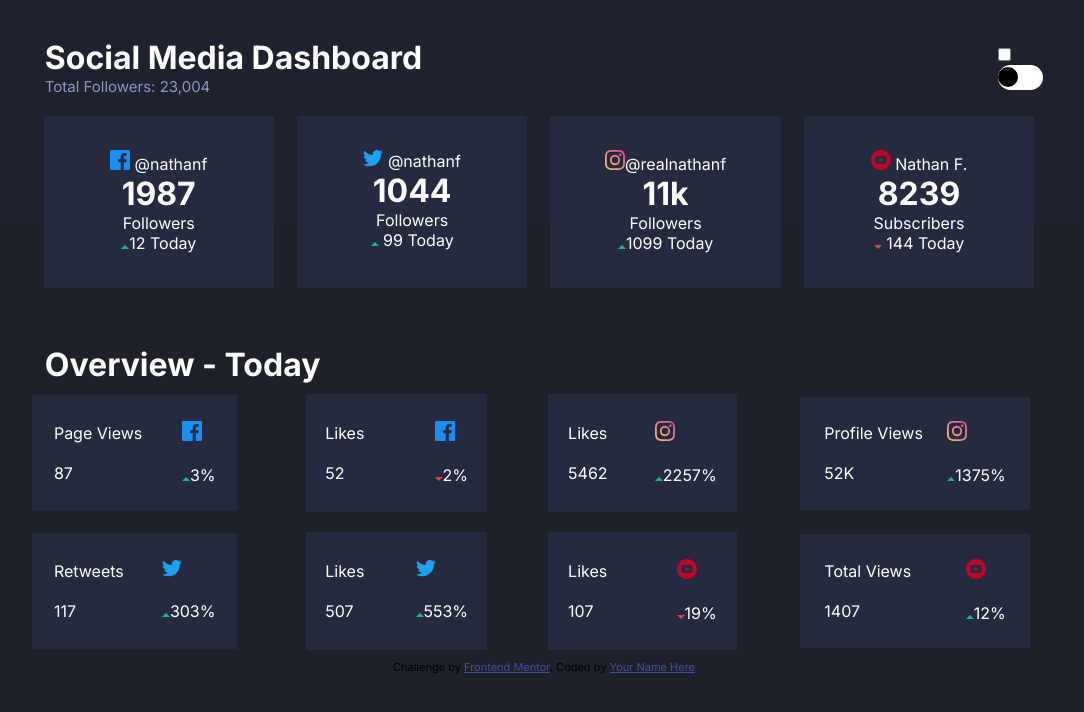
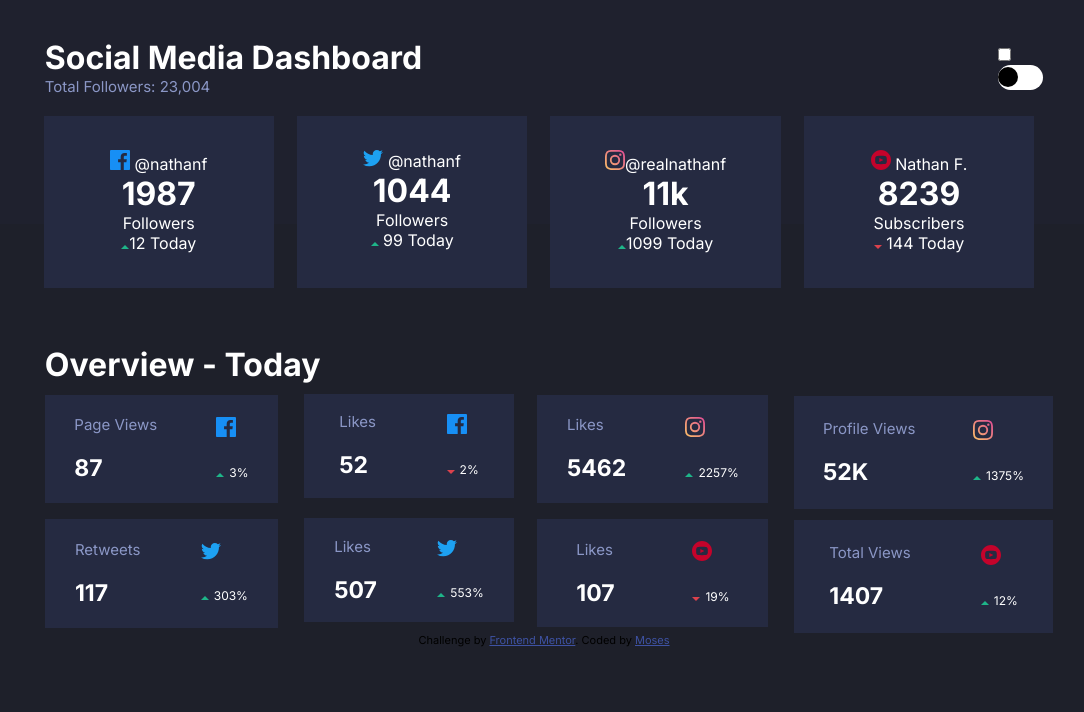
Before and after one commit to Mosesobike/social-media-dashboard, a plain HTML site: page index.html in a window 1280 px wide. Shown: the whole page, without its empty margins (96-1180 px from the left). Drawn offline with Linux system fonts and the light colour scheme.

Commit message:
fix social icon

```diff
--- a/index.html
+++ b/index.html
@@ -10,10 +10,10 @@
 
 </head>
 <body>
-<div class="top-section">
+<div class="title-section">
   <div class="social-title">
   <h1>Social Media Dashboard</h1>
-  <p class="total-followers">Total Followers: 23,004</p>
+  <p class="purple-text">Total Followers: 23,004</p>
   </div>
 <div class="toggle">
   <input type="checkbox" class="checkbox" id="checkbox">
@@ -26,21 +26,21 @@
   <div class="sub-section1">
     <img src="/images/icon-facebook.svg"> <span>@nathanf</span>
       <h1 class="sub-section-heading">1987</h1>
-      <p class ="followers">Followers</p>
+      <p class ="followers-text">Followers</p>
       <img src="/images/icon-up.svg" alt="up icon"><span class ="today">12 Today</span>
   </div>
 
   <div class="sub-section1">
       <img src="/images/icon-twitter.svg"> <span>@nathanf</span>
        <h1 class="sub-section-heading"> 1044 </h1>
-        <p class ="followers"> Followers </p>
+        <p class ="followers-text"> Followers </p>
         <img src="/images/icon-up.svg" alt="up icon"> <span class="today">  99 Today </span>
   </div>
 
   <div class="sub-section1">
      <img src="/images/icon-instagram.svg"><span>@realnathanf</span>
        <h1 class="sub-section-heading"> 11k</h1>
-        <p class="followers">Followers </p>
+        <p class="followers-text">Followers </p>
         <img src="/images/icon-up.svg" alt="up icon"><span class ="today">1099 Today </span>
   </div>
 
@@ -54,10 +54,10 @@
 </div>
 
 <h1 class="social-title">Overview - Today</h1>
-<div class=" section2-container">
-  <div class="sub-section2">
-    <div class="inner-sub-sectiion">
-  <p class="">Page Views</p>
+<div class=" overview-container">
+  <div class="sub-section-overview">
+    <div class="inner-sub-section">
+  <p class="purple-text">Page Views</p>
   <br>
   <p class="number">87</p>
   </div>
@@ -65,14 +65,14 @@
     <img src="/images/icon-facebook.svg" alt="facebook icon">
     <br>
     <br>
-    <img src="/images/icon-up.svg" alt="up icon"><span class="" >3%</span>
+    <img src="/images/icon-up.svg" alt="up icon"><small>3%</small>
   </div>
   </div>
 
 
-  <div class="sub-section2">
-    <div class="inner-sub-sectiion">
-  <p class="">Likes</p>
+  <div class="sub-section-overview">
+    <div class="inner-sub-section">
+  <p class="purple-text">Likes</p>
   <br>
   <p class="number">52</p>
   </div>
@@ -80,14 +80,14 @@
     <img src="/images/icon-facebook.svg" alt="facebook icon">
     <br>
     <br>
-    <img src="/images/icon-down.svg" alt="up icon"><span class="" >2%</span>
+    <img src="/images/icon-down.svg" alt="up icon" class="small-icon"><small >2%</small>
   </div>
   </div>
 
 
-  <div class="sub-section2">
-    <div class="inner-sub-sectiion">
-  <p class="">  Likes</p>
+  <div class="sub-section-overview">
+    <div class="inner-sub-section">
+  <p class="purple-text">  Likes</p>
   <br>
   <p class="number">5462</p>
   </div>
@@ -95,27 +95,27 @@
     <img src="/images/icon-instagram.svg" alt="instagram icon">
     <br>
     <br>
-    <img src="/images/icon-up.svg" alt="up icon"><span class="" >2257%</span>
+    <img src="/images/icon-up.svg" alt="up icon" class="small-icon"><small >2257%</small>
   </div>
   </div>
 
-  <div class="sub-section2">
-    <div class="inner-sub-sectiion">
-  <p class="">Profile Views</p>
+  <div class="sub-section-overview">
+    <div class="inner-sub-section">
+  <p class="purple-text">Profile Views</p>
   <br>
   <p class="number">52K</p>
   </div>
   <div class="inner-sub-section">
-    <img src="/images/icon-instagram.svg" alt="instagram icon">
+    <img src="/images/icon-instagram.svg" alt="instagram icon" >
     <br>
     <br>
-    <img src="/images/icon-up.svg" alt="up icon"><span class="" >1375%</span>
+    <img src="/images/icon-up.svg" alt="up icon" class="small-icon"><small>1375%</small>
   </div>
   </div>
 
-  <div class="sub-section2">
-    <div class="inner-sub-sectiion">
-  <p class="">Retweets</p>
+  <div class="sub-section-overview">
+    <div class="inner-sub-section">
+  <p class="purple-text">Retweets</p>
   <br>
   <p class="number">117</p>
   </div>
@@ -123,13 +123,13 @@
     <img src="/images/icon-twitter.svg" alt="twitter icon">
     <br>
     <br>
-    <img src="/images/icon-up.svg" alt="up icon"><span class="" >303%</span>
+    <img src="/images/icon-up.svg" alt="up icon" class="small-icon"><small>303%</small>
   </div>
   </div>
 
-  <div class="sub-section2">
+  <div class="sub-section-overview">
     <div class="inner-sub-sectiion">
-  <p class="">Likes</p>
+  <p class="purple-text">Likes</p>
   <br>
   <p class="number">507</p>
   </div>
@@ -137,13 +137,13 @@
     <img src="/images/icon-twitter.svg" alt="twitter icon">
     <br>
     <br>
-    <img src="/images/icon-up.svg" alt="up icon"><span class="" >553%</span>
+    <img src="/images/icon-up.svg" alt="up icon" class="samll-icon"><small>553%</small>
   </div>
   </div>
 
-  <div class="sub-section2">
+  <div class="sub-section-overview">
     <div class="inner-sub-sectiion">
-  <p class="">Likes</p>
+  <p class="purple-text">Likes</p>
   <br>
   <p class="number">107</p>
   </div>
@@ -151,27 +151,27 @@
     <img src="/images/icon-youtube.svg" alt="you tube icon">
     <br>
     <br>
-    <img src="/images/icon-down.svg" alt="up icon"><span class="" >19%</span>
+    <img src="/images/icon-down.svg" alt="up icon" class="samll-icon"><small>19%</small>
   </div>
   </div>
-  <div class="sub-section2">
+  <div class="sub-section-overview">
     <div class="inner-sub-sectiion">
-  <p class="">Total Views</p>
+  <p class="purple-text">Total Views</p>
   <br>
   <p class="number">1407</p>
   </div>
   <div class="inner-sub-section">
-    <img src="/images/icon-youtube.svg" alt=" youtube icon">
+    <img src="/images/icon-youtube.svg" alt=" youtube icon" class="small-icon">
     <br>
     <br>
-    <img src="/images/icon-up.svg" alt="up icon"><span class="" >12%</span>
+    <img src="/images/icon-up.svg" alt="up icon"><small>12%</small>
   </div>
   </div>
   </div>
   <footer>
   <P class="attribution">
     Challenge by <a href="https://www.frontendmentor.io?ref=challenge" target="_blank">Frontend Mentor</a>.
-    Coded by <a href="#">Your Name Here</a></P>
+    Coded by <a href="#">Moses</a></P>
   </footer>
 </body>
 </html>
--- a/styles.css
+++ b/styles.css
@@ -9,7 +9,8 @@ body{
     background:hsl(230, 17%, 14%);
     font-family: 'Inter', sans-serif;
 }
-.top-section{
+/* style for the title section */
+.title-section{
     display: flex;
      justify-content:space-between;
     background:hsl(232, 19%, 15%);
@@ -22,20 +23,15 @@ body{
     font-weight: 700;
     color:white;
 }
-.total-followers{
+.purple-text{
     font-weight:400;
     font-size: 15px;
     color:hsl(228, 34%, 66%);
 }
+/* style for the toggle switch */
 .toggle{
     margin-right:11%;
 }
-.checkbox{
-     /* opacity: 0; */
-    /* position:absolute; */
-    /* overflow: hidden; */
-}
-
 .checkbox:checked ~ label .ball{
     transform: translateX(24px);
 }
@@ -55,8 +51,8 @@ label{
     border-radius: 50%;
     transform: translate(0px);
     transition: ease-in 0,2s linear;
-    /* position:absolute; */
 }
+/* first section styling */
 .section1-container{
     position: relative;
     color: white;
@@ -72,28 +68,43 @@ label{
     width:20%;
     text-align: center;
 }
- .section2-container{
+/* overview section */
+ .overview-container{
     color: white;
     display: flex;
-    margin-left:10%;
-    margin-right:6%;
+    margin-left:11%;
+    margin-right:8%;
     display: grid;
     grid-template-columns: auto auto auto auto;
-
  }
-.sub-section2{
+.sub-section-overview{
     display: flex;
-    justify-content:space-between;
+    justify-content:space-around;
     background: hsl(228, 28%, 20%);
-    margin: 4% 0%;
-    padding:8% 8%;
-    width:75%;
+    margin-top:4%;
+    padding:8% 0;
+    width:90%;
+}
+.inner-sub-section img{
+    /* justify-content: space-around; */
+    position: absoulte;
+}
+.inner-sub-section{
+    float: right;
+}
+.number{
+    font-size:23px;
+    font-weight:700;
+}
+small{
+    margin-left:5px;
+    font-size:12px;
 }
 
 
 
 
-
+/* footer styling */
 .attribution {
     font-size: 11px;
     text-align: center;
```
